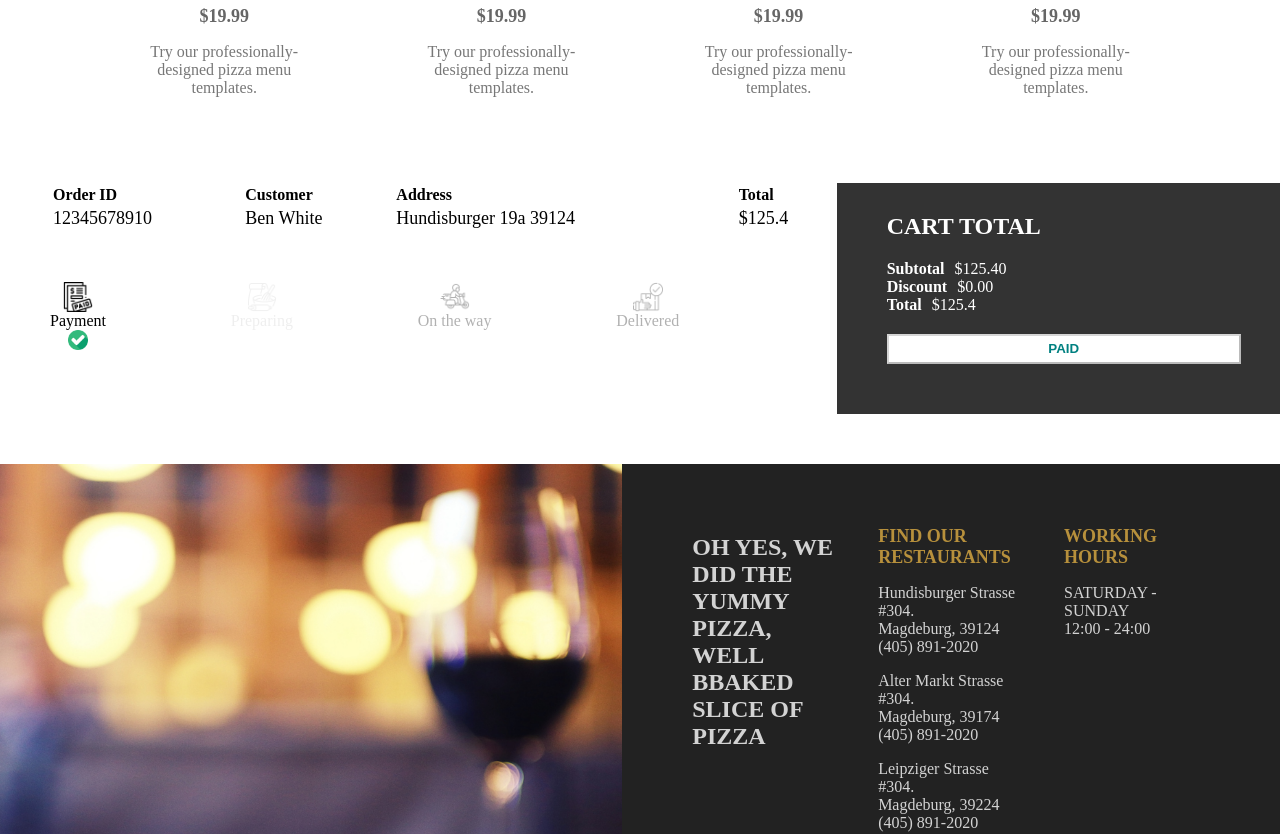
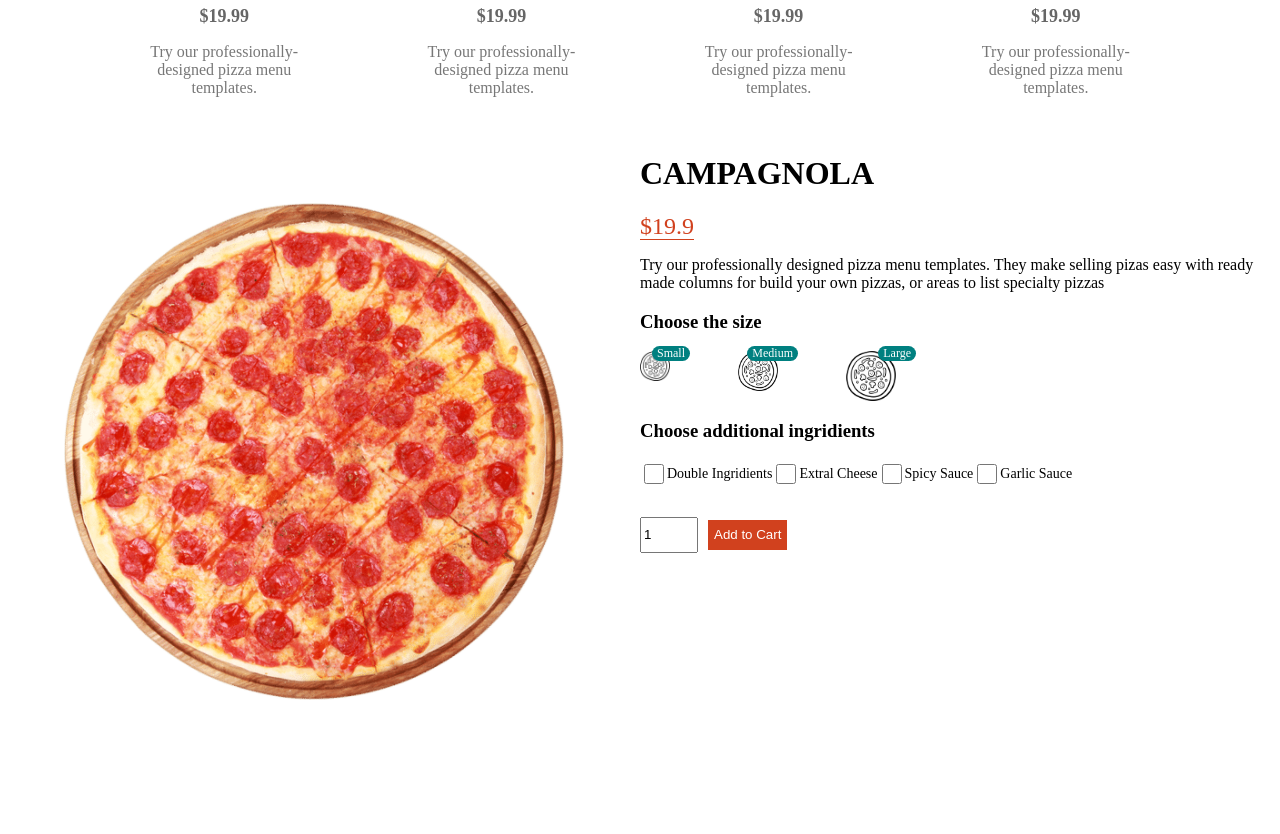
Before and after one commit to Lekan-Osindeinde/food-orderingapp, a React (Create React App) app: page / in a window 1280 px wide. Shown: the part 1720-2554 px from the top of the page. Built offline with nearby package versions, Linux system fonts and the light colour scheme.

Commit message:
modification

```diff
--- a/src/App.js
+++ b/src/App.js
@@ -3,6 +3,7 @@ import Footer from "./components/Footer";
 import Navbar from "./components/Navbar";
 import PizzaList from "./components/PizzaList";
 import Order from "./pages/Orders";
+import Product from "./pages/Product";
 
 function App() {
   return (
@@ -10,6 +11,7 @@ function App() {
       <Navbar />
       <Features />
       <PizzaList />
+      <Product />
       <Order />
       <Footer />
     </div>
--- /dev/null
+++ b/src/pages/Product.jsx
@@ -0,0 +1,87 @@
+import { useState } from "react";
+import styles from "../styles/Product.module.css";
+
+const Product = () => {
+  const [size, setSize] = useState(0);
+  const pizza = {
+    id: 1,
+    img: "/img/pizza.png",
+    name: "CAMPAGNOLA",
+    price: [19.9, 23.9, 27.9],
+    desc: "Try our professionally designed pizza menu templates. They make selling pizas easy with ready made columns for build your own pizzas, or areas to list specialty pizzas",
+  };
+  return (
+    <div className={styles.container}>
+      <div className={styles.left}>
+        <div className={styles.imgContainer}>
+          <img src={pizza.img} alt="" />
+        </div>
+      </div>
+      <div className={styles.right}>
+        <h1 className={styles.title}>{pizza.name}</h1>
+        <span className={styles.price}>${pizza.price[size]}</span>
+        <p className={styles.desc}>{pizza.desc}</p>
+        <h3 className={styles.choose}>Choose the size</h3>
+        <div className={styles.sizes}>
+          <div className={styles.size} onClick={() => setSize(0)}>
+            <img src="/img/size.png" alt="" width="30px" height="30px" />
+            <span className={styles.label}>Small</span>
+          </div>
+          <div className={styles.size} onClick={() => setSize(1)}>
+            <img src="/img/size.png" alt="" width="40px" height="40px" />
+            <span className={styles.label}>Medium</span>
+          </div>
+          <div className={styles.size} onClick={() => setSize(2)}>
+            <img src="/img/size.png" alt="" width="50px" height="50px" />
+            <span className={styles.label}>Large</span>
+          </div>
+        </div>
+        <h3 className={styles.choose}>Choose additional ingridients</h3>
+        <div className={styles.ingredient}>
+          <div className={styles.option}>
+            <input
+              type="checkbox"
+              id="double"
+              name="double"
+              className={styles.checkbox}
+            />
+            <label htmlFor="double">Double Ingridients</label>
+          </div>
+          <div className={styles.option}>
+            <input
+              type="checkbox"
+              id="cheese"
+              name="cheese"
+              className={styles.checkbox}
+            />
+            <label htmlFor="cheese">Extral Cheese</label>
+          </div>
+          <div className={styles.option}>
+            <input
+              type="checkbox"
+              id="spicy"
+              name="spicy"
+              className={styles.checkbox}
+            />
+            <label htmlFor="spicy">Spicy Sauce</label>
+          </div>
+          <div className={styles.option}>
+            <input
+              type="checkbox"
+              id="garlic"
+              name="garlic"
+              className={styles.checkbox}
+            />
+            <label htmlFor="garlic">Garlic Sauce</label>
+          </div>
+        </div>
+        <div className={styles.add}>
+          <input type="number" defaultValue={1} className={styles.quantity} />
+          <button className={styles.button}>Add to Cart</button>
+        </div>
+      </div>
+    </div>
+  );
+};
+
+export default Product;
--- /dev/null
+++ b/src/styles/Product.module.css
@@ -0,0 +1,124 @@
+.container{
+    height: calc(100vh - 100px);
+    display: flex;
+    }
+    .left{
+        flex: 1;
+        height: 100%;
+        display: flex;
+        align-items: center;
+        justify-content: center;
+    }
+    .right{
+        flex: 1;
+    }
+    .imgContainer{
+        width: 80%;
+        height: 80%;
+        position: relative;
+    }
+
+    .price{
+        color: #d1411e;
+        font-size: 24px;
+        font-weight: 400;
+        border-bottom: 1px solid #d1411e;
+    }
+    .sizes{
+        display: flex;
+        justify-content: space-between;
+        width: 40%;
+        cursor: pointer;
+    }
+
+    .size{
+        width: 30px;
+        height: 30px;
+        position: relative;
+
+    }
+    .size:nth-child(2){
+    width: 40px;
+    height: 40px;
+    }
+
+    .size:last-child{
+        width: 50px;
+        height: 50px;
+    }
+    .label{
+        position: absolute;
+        top: -5px;
+        right: -20px;
+        background-color: teal;
+        color: white;
+        font-size: 12px;
+        padding: 0 5px;
+        border-radius: 10px;
+
+    }
+
+    .ingredient{
+        display: flex;
+        margin-bottom: 30px;
+    }
+
+    .option{
+        display: flex;
+        align-items: center;
+        font-size: 14px;
+        font-weight: 500;
+    }
+    .checkbox{
+        width: 20px;
+        height: 20px;
+    }
+    .quantity{
+        width: 50px;
+        height: 30px;
+    }
+    .button{
+        height: 30px;
+        margin-left: 10px;
+        background-color: #d1411e;
+        color: white;
+        border: none;
+        font-weight: 500;
+        cursor: pointer;
+
+    }
+    @media screen and (max-width: 480px){
+    .container{
+        height: auto;
+        text-align: center;
+        flex-direction: column;
+        padding: 0 20px;
+
+    }
+    .imgContainer{
+        width: 70vw;
+        height: 70vw;
+        margin-top: 20px;
+    }
+    .sizes{
+        width: 100%;
+        padding: 0 20px;
+
+    }
+    .ingredient{
+        flex-direction: column;
+    }
+    .option{
+        margin: 10px;
+        font-size: 18px;
+    }
+    .checkbox{
+        width: 25px;
+        height: 25px;
+    }
+    .quantity, .button{
+        height: 50px;
+        padding: 10px 20px;
+        margin-bottom: 20px;
+    }
+    }
```
